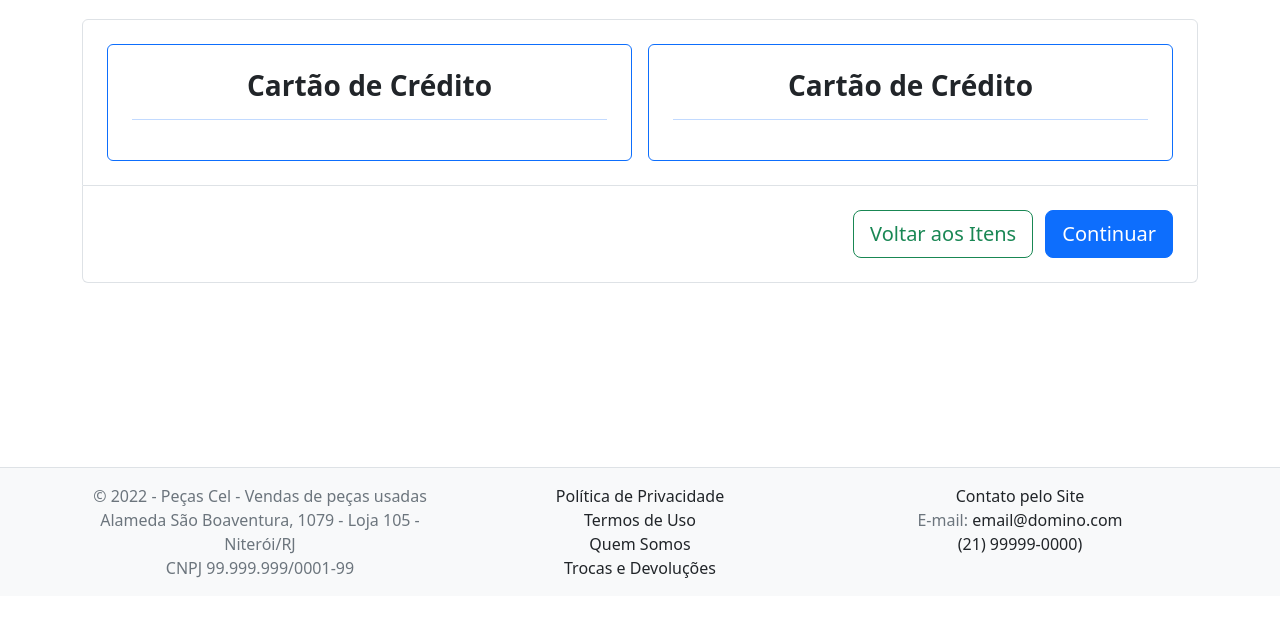
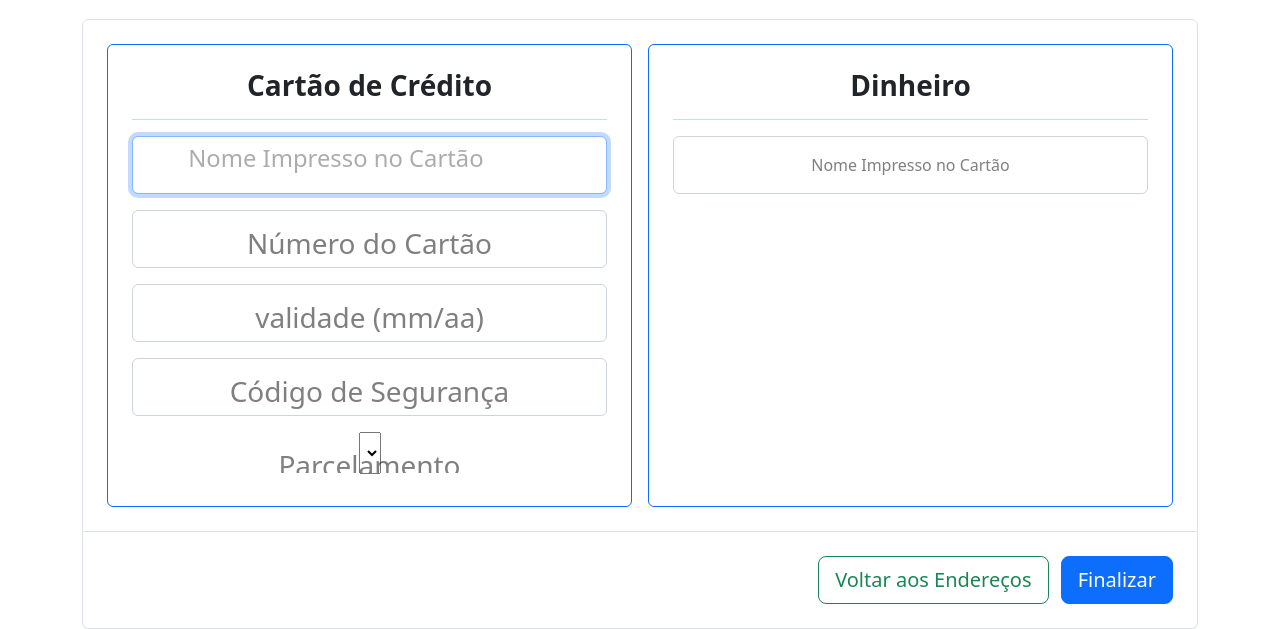
Before and after one commit to leo-ribeiro/Pecas-Cel, a website: page fechamento_pagamento.html in a window 1280 px wide. Shown: the part 204-833 px from the top of the page. Before the commit the page ends 800 px from the top, so only its background shows below. Drawn offline with nearby package versions, Linux system fonts and the light colour scheme.

Commit message:
Fechamento Pagamento

```diff
--- a/fechamento_pagamento.html
+++ b/fechamento_pagamento.html
@@ -82,48 +82,115 @@
                     </div>
                 </div>
             </nav>
-
             <main class="flex-fill">
                 <div class="container">
                     <h1>Selecione a forma de pagamento</h1>
                     <h3 class="mb-4">
-                        Selecione a forma de pagamento e clique em <b>Continuar</b> para prosseguir para <b>sconcluir o pedido</b>.
+                        Selecione a forma de pagamento e clique em
+                        <b>Continuar</b> para prosseguir para
+                        <b>sconcluir o pedido</b>
+                        .
                     </h3>
                     <div class="d-flex justify-content-between flex-wrap border rounded-top pt-4 px-3">
                         <div class="mb-4 mx-2 flex-even">
-                            <input type="radio" class="btn-check" name="pagamento" id="pag1" autocomplete="off">
+                            <input
+                                type="radio"
+                                class="btn-check"
+                                name="pagamento"
+                                id="pag1"
+                                autocomplete="off"
+                            >
                             <label class="btn btn-outline-primary p-4 h-100 w-100" for="pag1">
                                 <h3>
-                                    <b class="text-dark">Cartão de Crédito</b><br>
+                                    <b class="text-dark">Cartão de Crédito</b>
+                                    <br>
                                     <hr>
                                     <form action="">
+                                        <div class="form-floating mb-3">
+                                            <input
+                                                type="text"
+                                                id="txtNome"
+                                                class="form-control"
+                                                placeholder=" "
+                                                autofocus
+                                            >
+                                            <label for="txtNome" class="text-black-50">Nome Impresso no Cartão</label>
+                                        </div>
 
+                                        <div class="form-floating mb-3">
+                                            <input
+                                                type="text"
+                                                id="txtNumero"
+                                                class="form-control"
+                                                placeholder=" "
+                                            >
+                                            <label for="txtNumero" class="text-black-50">Número do Cartão</label>
+                                        </div>
+
+                                        <div class="form-floating mb-3">
+                                            <input
+                                                type="text"
+                                                id="txtValidade"
+                                                class="form-control"
+                                                placeholder=" "
+                                            >
+                                            <label for="txtValidade" class="text-black-50">validade (mm/aa)</label>
+                                        </div>
+
+                                        <div class="form-floating mb-3">
+                                            <input
+                                                type="text"
+                                                id="txtCodigo"
+                                                class="form-control"
+                                                placeholder=" "
+                                            >
+                                            <label for="txtCodigo" class="text-black-50">Código de Segurança</label>
+                                        </div>
+
+                                        <div class="form-floating">
+                                            <select id=""></select>
+                                            <label for="selParcelas" class="text-black-50">Parcelamento</label>
+                                        </div>
                                     </form>
                                 </h3>
                             </label>
                         </div>
                         <div class="mb-4 mx-2 flex-even">
-                            <input type="radio" class="btn-check" name="pagamento" id="pag1" autocomplete="off">
-                            <label class="btn btn-outline-primary p-4 h-100 w-100" for="pag1">
+                            <input
+                                type="radio"
+                                class="btn-check"
+                                name="pagamento"
+                                id="pag2"
+                                autocomplete="off"
+                            >
+                            <label class="btn btn-outline-primary p-4 h-100 w-100" for="pag2">
                                 <h3>
-                                    <b class="text-dark">Cartão de Crédito</b><br>
-                                    <hr>
-                                    <form action="">
-
-                                    </form>
+                                    <b class="text-dark">Dinheiro</b>
                                 </h3>
+                                <hr>
+                                <form action="">
+                                    <div class="form-floating mb-3">
+                                        <input
+                                            type="text"
+                                            id="txtNome"
+                                            class="form-control"
+                                            placeholder=" "
+                                            autofocus
+                                        >
+                                        <label for="txtNome" class="text-black-50">Nome Impresso no Cartão</label>
+                                    </div>
+                                </form>
                             </label>
                         </div>
                     </div>
                     <div class="text-end border border-top-0 rounded-bottom p-4 pb-0">
-                        <a href="/fechamento-itens.html" class="btn btn-outline-success btn-lg mb-4">
-                            Voltar aos Itens
+                        <a href="/fechamento-endereco.html" class="btn btn-outline-success btn-lg mb-4">
+                            Voltar aos Endereços
                         </a>
-                        <a href="/fechamento_pagamento.html" class="btn btn-primary btn-lg ms-2 mb-4">Continuar</a>
+                        <a href="/fechamento_pedido.html" class="btn btn-primary btn-lg ms-2 mb-4">Finalizar</a>
                     </div>
                 </div>
             </main>
-
             <footer class="border-top text-muted bg-light">
                 <div class="container">
                     <div class="row py-3">
```
